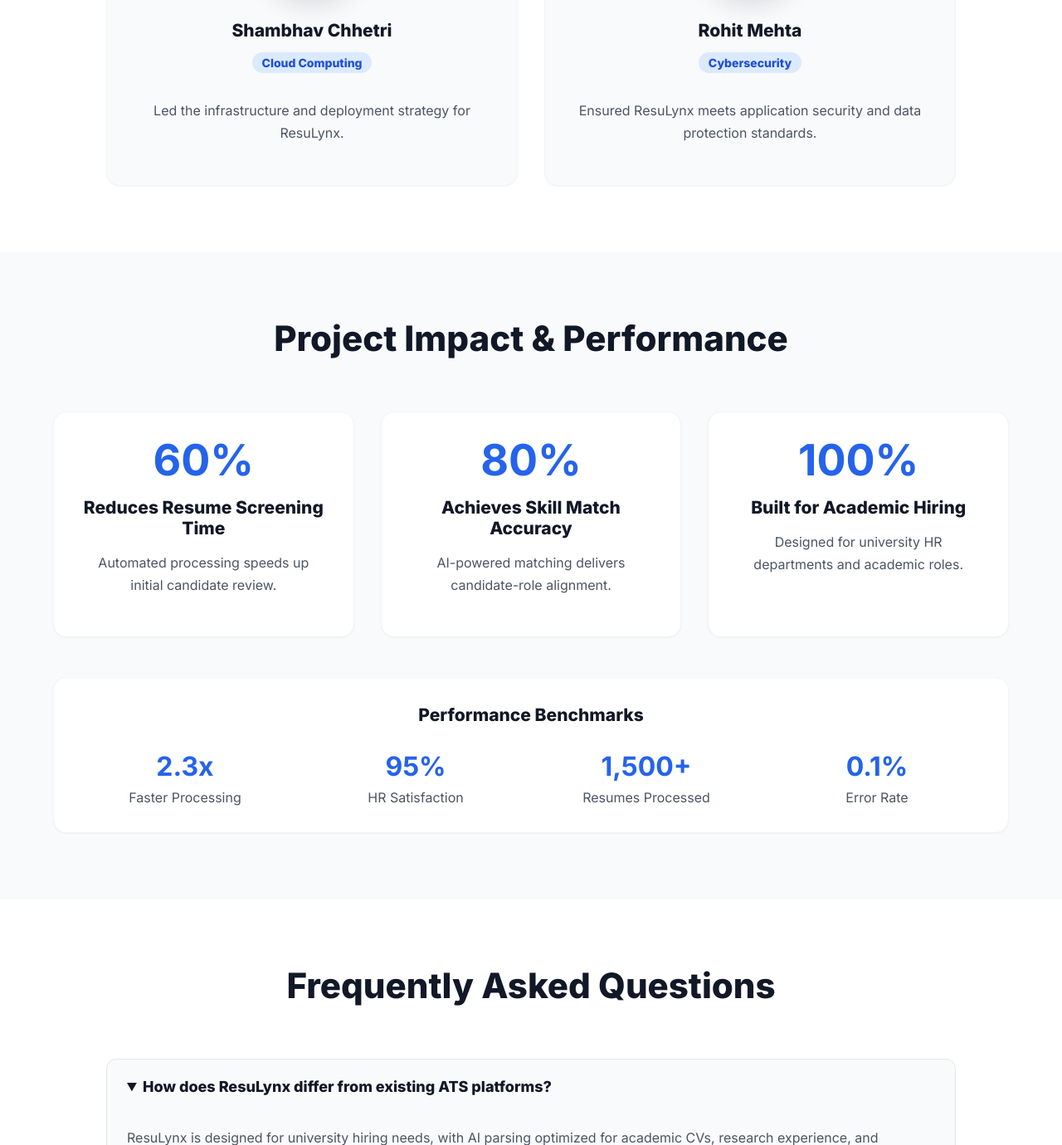
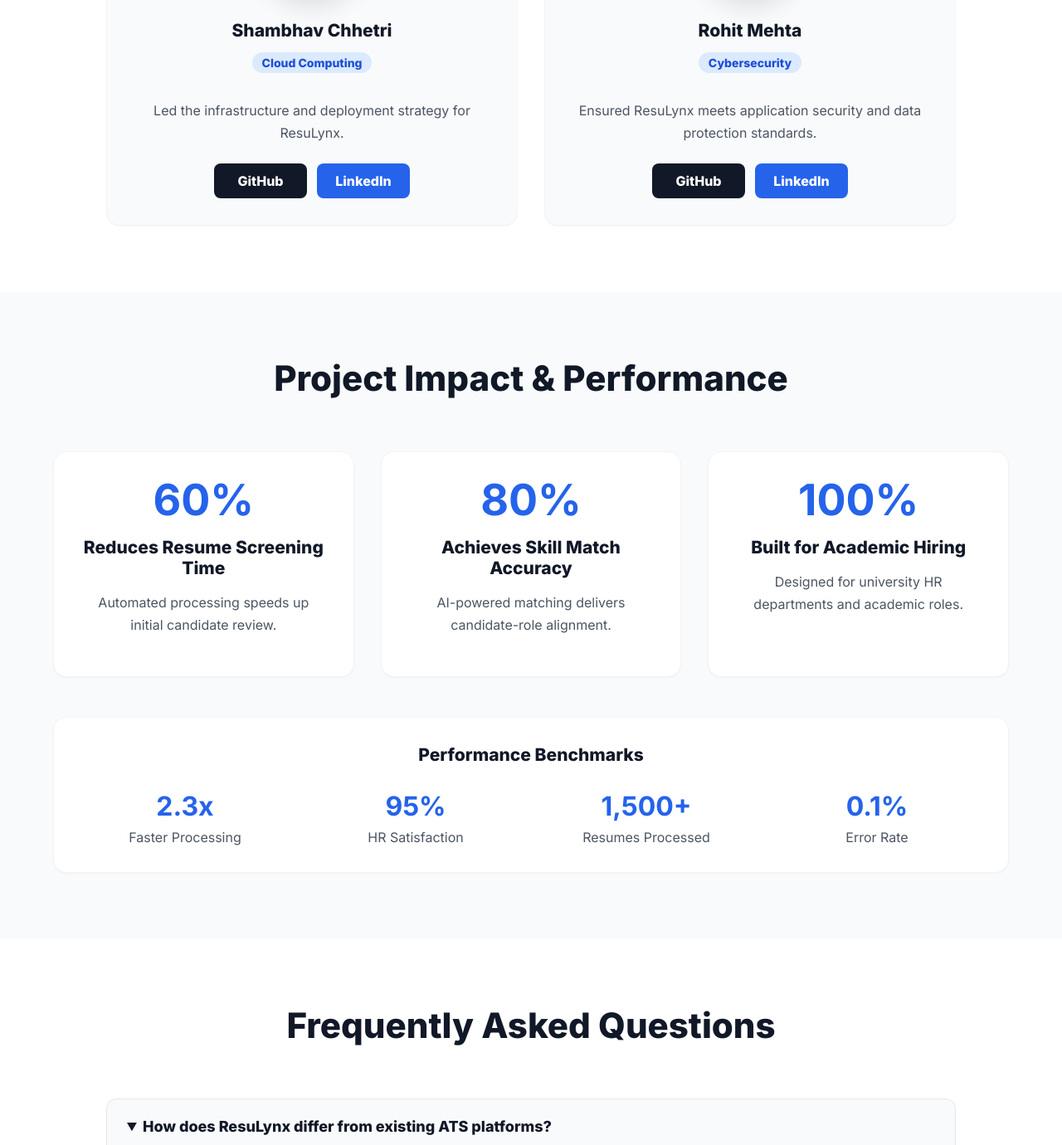
Before and after one commit to rohitm200/Resulynx, a Django app: page / in a window 1280 px wide. Shown: the part 5120-6500 px from the top of the page at 83% size. Run offline with Django 5.2, Linux system fonts and the light colour scheme.

Commit message:
Update developer profiles and links

```diff
--- a/static/css/style.css
+++ b/static/css/style.css
@@ -1156,6 +1156,38 @@ th {
     font-weight: 800;
 }
 
+.team-links {
+    display: flex;
+    justify-content: center;
+    gap: 12px;
+    flex-wrap: wrap;
+    margin-top: 22px;
+}
+
+.team-links a {
+    display: inline-flex;
+    align-items: center;
+    justify-content: center;
+    min-width: 112px;
+    min-height: 42px;
+    padding: 10px 16px;
+    border-radius: 8px;
+    background: #111827;
+    color: #fff;
+    font-weight: 800;
+    text-decoration: none;
+    transition: transform 0.2s ease, background 0.2s ease, box-shadow 0.2s ease;
+}
+
+.team-links a:nth-child(2) {
+    background: #2563eb;
+}
+
+.team-links a:hover {
+    transform: translateY(-2px);
+    box-shadow: 0 12px 24px rgba(17, 24, 39, 0.14);
+}
+
 .metric-card {
     padding: 32px;
     text-align: center;
--- a/templates/index.html
+++ b/templates/index.html
@@ -170,16 +170,24 @@
             </div>
             <div class="landing-grid two">
                 <article class="team-card">
-                    <img src="https://images.unsplash.com/photo-1507003211169-0a1dd7228f2d?w=300&h=300&fit=crop&crop=face" alt="Shambhav Chhetri">
+                    <img src="https://avatars.githubusercontent.com/u/118743901?v=4" alt="Shambhav Chhetri">
                     <h3>Shambhav Chhetri</h3>
                     <span>Cloud Computing</span>
                     <p>Led the infrastructure and deployment strategy for ResuLynx.</p>
+                    <div class="team-links">
+                        <a href="https://github.com/ShambhavChhetri" target="_blank" rel="noopener noreferrer">GitHub</a>
+                        <a href="https://www.linkedin.com/in/shambhav-chhetri-04jul5781/" target="_blank" rel="noopener noreferrer">LinkedIn</a>
+                    </div>
                 </article>
                 <article class="team-card">
-                    <img src="https://images.unsplash.com/photo-1472099645785-5658abf4ff4e?w=300&h=300&fit=crop&crop=face" alt="Rohit Mehta">
+                    <img src="https://avatars.githubusercontent.com/u/100943889?v=4" alt="Rohit Mehta">
                     <h3>Rohit Mehta</h3>
                     <span>Cybersecurity</span>
                     <p>Ensured ResuLynx meets application security and data protection standards.</p>
+                    <div class="team-links">
+                        <a href="https://github.com/rohitm200" target="_blank" rel="noopener noreferrer">GitHub</a>
+                        <a href="https://www.linkedin.com/in/rohitmehtaa/" target="_blank" rel="noopener noreferrer">LinkedIn</a>
+                    </div>
                 </article>
             </div>
         </div>
```
